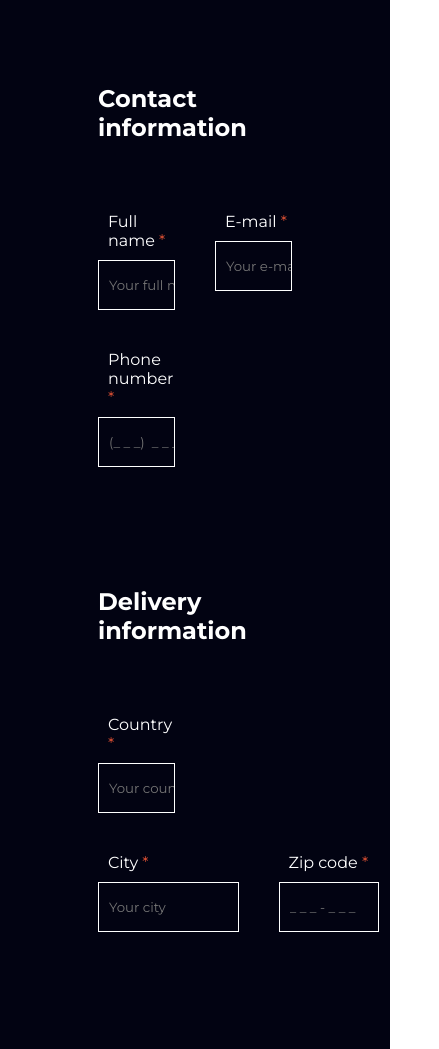
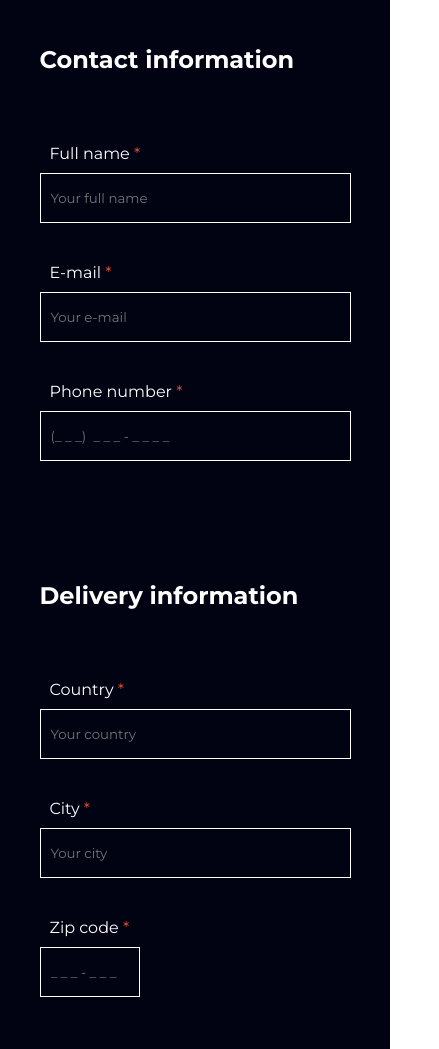
Before and after one commit to omedvedew/nestle-test-task-part-2, a plain HTML site: page index.html in a window 390 px wide. Shown: the part 133-1182 px from the top of the page, 439 px wide, since content can reach past the window. Drawn offline with Linux system fonts and the light colour scheme.

Commit message:
added mobile adaptivity

```diff
--- a/styles/style.scss
+++ b/styles/style.scss
@@ -20,6 +20,9 @@
         width: 60%;
         @include fullAlignCenter;
         flex-direction: column;
+        @media (max-width: 767px) {
+            width: 90%;
+        }
 
 
         .main__form__title {
@@ -41,6 +44,9 @@
                 display: flex;
                 width: 100%;
                 flex-wrap: wrap;
+                @media (max-width: 767px) {
+                    flex-direction: column;
+                }
 
                 .m-f-c_item {
                     display: flex;
@@ -48,6 +54,9 @@
                     padding: 20px;
                     flex-direction: column;
                     position: relative;
+                    @media (max-width: 767px) {
+                        width: 100%;
+                    }
 
                     .m-f-c_item-title {
                         margin-bottom: 10px;
@@ -117,6 +126,9 @@
                     padding: 20px;
                     flex-direction: column;
                     position: relative;
+                    @media (max-width: 767px) {
+                        width: 100%;
+                    }
 
                     .m-f-d_item-title {
                         margin-bottom: 10px;
@@ -164,6 +176,10 @@
                 .m-f-d_item-row {
                     display: flex;
                     flex-direction: row;
+                    @media (max-width: 767px) {
+                        width: 100%;
+                        flex-direction: column;
+                    }
 
                     .zip-code > input {
                         width: 100px;
```
Also changed, not shown: styles/style.css, 1 other file.
